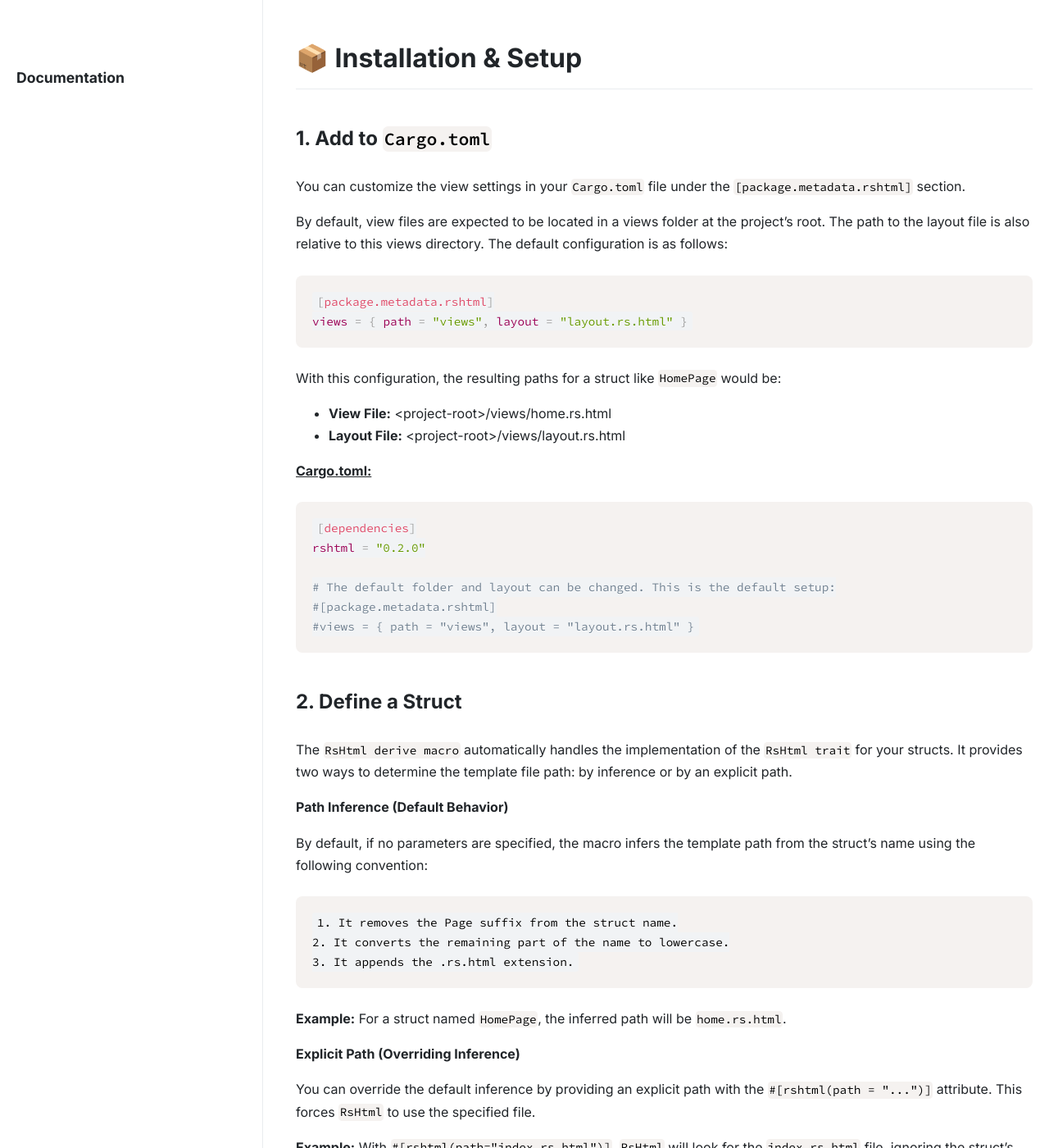
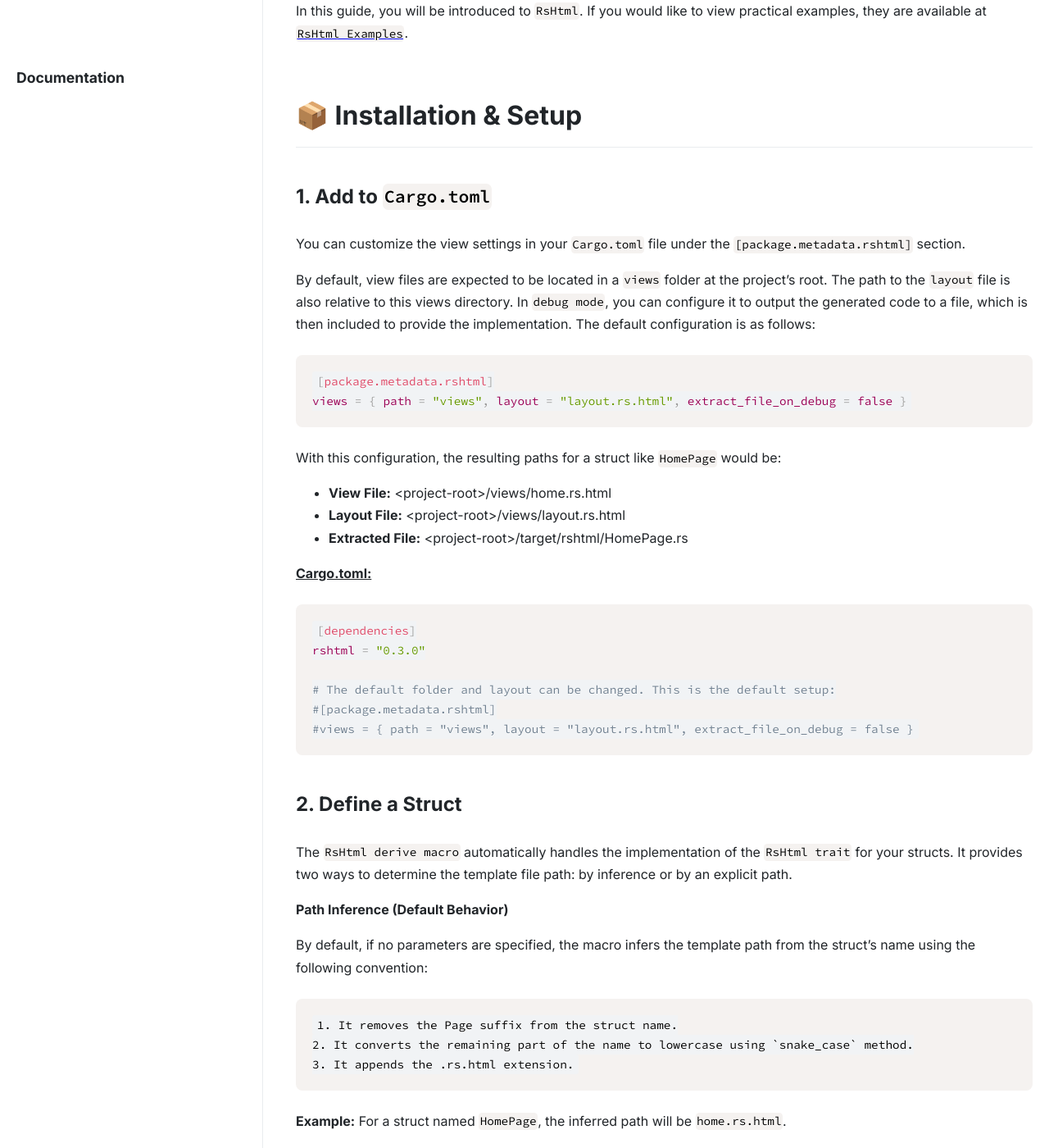
Before and after one commit to rshtml/rshtml.github.io, a Jekyll site: the page built from index.md, in a window 1280 px wide and 1400 px high, scrolled down 859 px. Shown: the whole window at 82% size. Built offline with Jekyll 4.4.1, drawn with Linux system fonts in a browser that asks for light colours; nearby versions of some CDN libraries; our own code applies the rules of GitHub Pages for plain Markdown files; some of the changed text lies outside the part shown.

Commit message:
updated to 0.3

````diff
--- a/index.md
+++ b/index.md
@@ -15,34 +15,37 @@ By providing powerful tools for creating reusable components and
 organizing page layouts, RsHtml makes it easier to manage the complexity
 of your user interface as it grows.
 
+In this guide, you will be introduced to `RsHtml`. If you would like to view practical examples, they are available at [`RsHtml Examples`](shttps://github.com/rshtml/examples).
+
 ## 📦 Installation & Setup
 
 ### 1. Add to `Cargo.toml`
 
 You can customize the view settings in your `Cargo.toml` file under the `[package.metadata.rshtml]` section.
 
-By default, view files are expected to be located in a views folder at the project's root. The path to the layout file
-is also relative to this views directory. The default configuration is as follows:
+By default, view files are expected to be located in a `views` folder at the project's root. The path to the `layout` file
+is also relative to this views directory. In `debug mode`, you can configure it to output the generated code to a file, which is then included to provide the implementation. The default configuration is as follows:
 
 ```toml
 [package.metadata.rshtml]
-views = { path = "views", layout = "layout.rs.html" }
+views = { path = "views", layout = "layout.rs.html", extract_file_on_debug = false }
 ```
 
 With this configuration, the resulting paths for a struct like `HomePage` would be:
 
 - **View File:** &lt;project-root&gt;/views/home.rs.html
 - **Layout File:** &lt;project-root&gt;/views/layout.rs.html
+- **Extracted File:** &lt;project-root&gt;/target/rshtml/HomePage.rs
 
 <u><strong>Cargo.toml:</strong></u>
 
 ```toml
 [dependencies]
-rshtml = "0.2.0"
+rshtml = "0.3.0"
 
 # The default folder and layout can be changed. This is the default setup:
 #[package.metadata.rshtml]
-#views = { path = "views", layout = "layout.rs.html" }
+#views = { path = "views", layout = "layout.rs.html", extract_file_on_debug = false }
 ```
 
 ### 2. Define a Struct
@@ -56,7 +59,7 @@ By default, if no parameters are specified, the macro infers the template path f
 the struct's name using the following convention:
 
     1. It removes the Page suffix from the struct name.
-    2. It converts the remaining part of the name to lowercase.
+    2. It converts the remaining part of the name to lowercase using `snake_case` method.
     3. It appends the .rs.html extension.
 
 **Example:**
@@ -74,7 +77,7 @@ ignoring the struct's name for path resolution.
 <u><strong>Struct Definition:</strong></u>
 
 ```rust
-use rshtml::RsHtml;
+use rshtml::{RsHtml, traits::RsHtml};
 
 #[derive(RsHtml)]
 struct HomePage {
@@ -641,9 +644,14 @@ it and can specify where to render any **"child content"** it receives.
 
 **@child_content Directive**
 
-The `@child_content` directive is a special marker used inside a component's template.
+The `@child_content / @child_content()` directive is a special marker used inside a component's template.
 It indicates the exact location where the nested content, passed from
 the parent template, should be rendered.
+
+```razor
+@child_content
+@child_content() @* Parentheses are also allowed *@
+```
 
 ***components/Card.rs.html***
 
@@ -748,6 +756,21 @@ RsHtml includes a set of built-in helper functions that are automatically availa
 in all your templates. These utilities are designed to simplify common tasks like
 JSON serialization and date/time formatting.
 
+To take advantage of built-in helper functions within your templates, you first need to enable the functions feature. This requires two steps:
+
+**1. Enable the feature in `Cargo.toml`**
+
+```toml
+rshtml = { version = "*", features = ["functions"] }
+```
+
+**2. Import the `functions` in your Rust code**
+
+```rust
+use rshtml::{RsHtml, functions::*, traits::RsHtml};
+```
+
+
 ### json()
 `json<T: Serialize>(value: &T) -> String`
 
````
